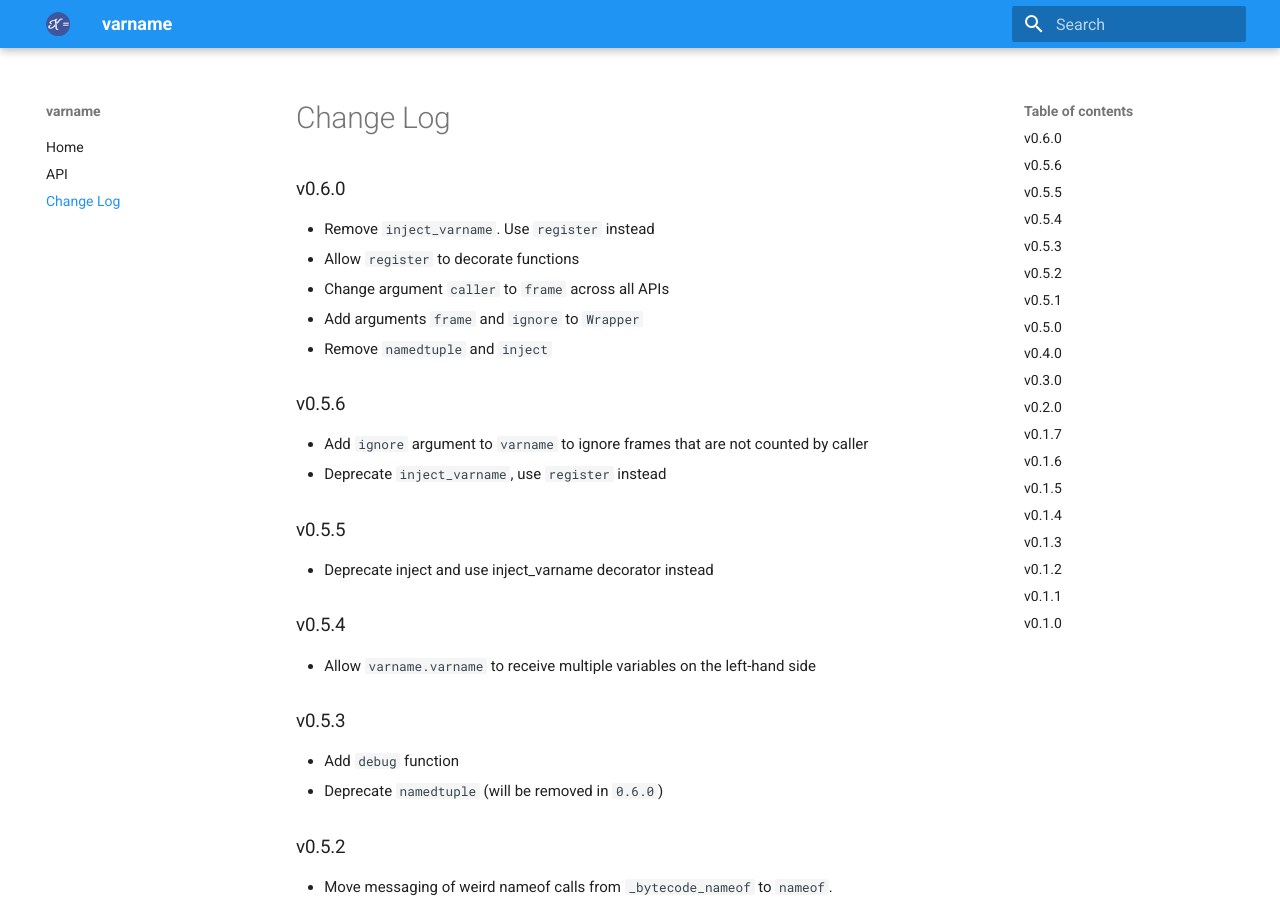
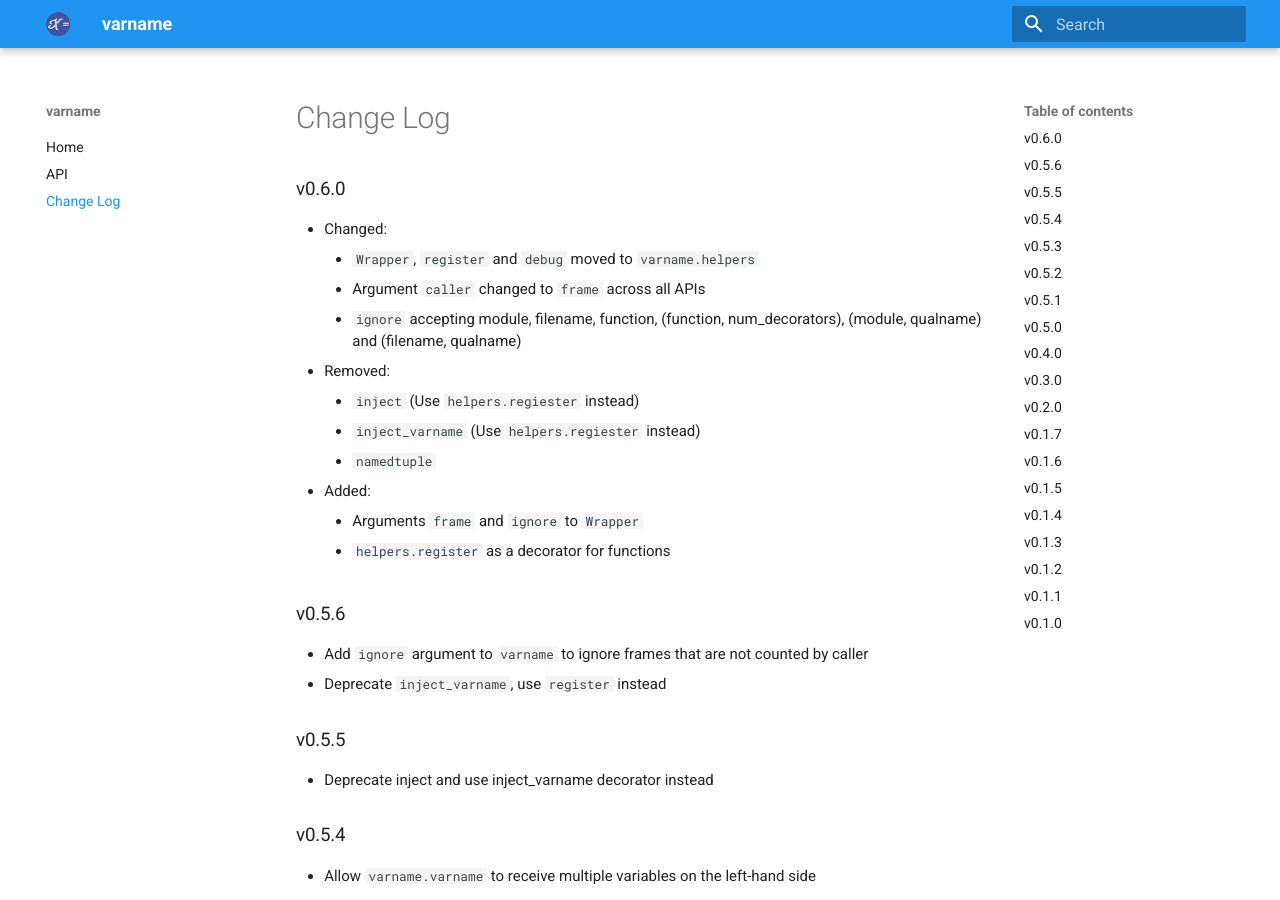
Before and after one commit to pwwang/python-varname, an MkDocs documentation site: the page built from docs/CHANGELOG.md, in a window 1280 px wide and 900 px high. Built offline with MkDocs 1.6.1 and Material for MkDocs 9.7.7, drawn with Linux system fonts in a browser that asks for light colours.

Commit message:
Update docs.

```diff
--- a/docs/CHANGELOG.md
+++ b/docs/CHANGELOG.md
@@ -1,9 +1,15 @@
 ## v0.6.0
-- Remove `inject_varname`. Use `register` instead
-- Allow `register` to decorate functions
-- Change argument `caller` to `frame` across all APIs
-- Add arguments `frame` and `ignore` to `Wrapper`
-- Remove `namedtuple` and `inject`
+- Changed:
+    - `Wrapper`, `register` and `debug` moved to `varname.helpers`
+    - Argument `caller` changed to `frame` across all APIs
+    - `ignore` accepting module, filename, function, (function, num_decorators), (module, qualname) and (filename, qualname)
+- Removed:
+    - `inject` (Use `helpers.regiester` instead)
+    - `inject_varname` (Use `helpers.regiester` instead)
+    - `namedtuple`
+- Added:
+    - Arguments `frame` and `ignore` to `Wrapper`
+    - `helpers.register` as a decorator for functions
 
 ## v0.5.6
 - Add `ignore` argument to `varname` to ignore frames that are not counted by caller
```
Also changed, not shown: README.md (+10 -13 lines), README.rst, 1 other file.
